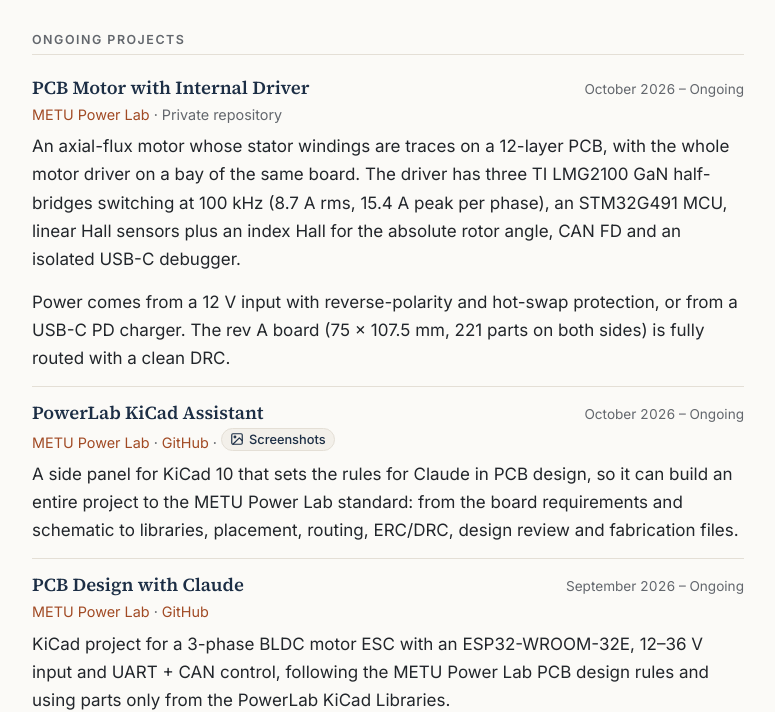
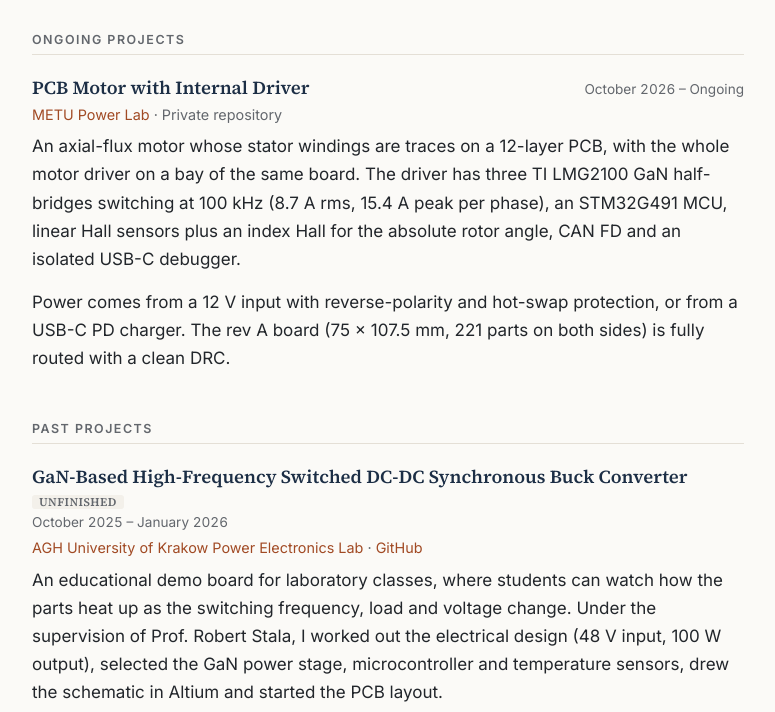
Before and after one commit to ekremturanfirat/ekremturanfirat.github.io, a plain HTML site: page projects/index.html in a window 1280 px wide. Shown: the part 267-979 px from the top of the page, without its empty margins (252-1027 px from the left). Drawn offline with Linux system fonts and the light colour scheme.

Commit message:
Move KiCad Assistant to Tools & Libraries
Drop it from the home and CV project lists, and fold the
PCB Design with Claude entry into it as an example board link.

Co-Authored-By: Claude Opus 5.5 <noreply@anthropic.com>

```diff
--- a/projects/index.html
+++ b/projects/index.html
@@ -47,24 +47,6 @@
             <p class="entry-meta"><a href="https://odtu.github.io/" target="_blank" rel="noopener noreferrer">METU Power Lab</a> · <span class="muted">Private repository</span></p>
             <p>An axial-flux motor whose stator windings are traces on a 12-layer PCB, with the whole motor driver on a bay of the same board. The driver has three TI LMG2100 GaN half-bridges switching at 100 kHz (8.7 A rms, 15.4 A peak per phase), an STM32G491 MCU, linear Hall sensors plus an index Hall for the absolute rotor angle, CAN FD and an isolated USB-C debugger.</p>
             <p>Power comes from a 12 V input with reverse-polarity and hot-swap protection, or from a USB-C PD charger. The rev A board (75 × 107.5 mm, 221 parts on both sides) is fully routed with a clean DRC.</p>
-        </div>
-
-        <div class="entry">
-            <div class="entry-head">
-                <h3>PowerLab KiCad Assistant</h3>
-                <span class="date">October 2026 – Ongoing</span>
-            </div>
-            <p class="entry-meta"><a href="https://odtu.github.io/" target="_blank" rel="noopener noreferrer">METU Power Lab</a> · <a href="https://github.com/odtu/PowerLabKiCadAssistant" target="_blank" rel="noopener noreferrer">GitHub</a> · <a class="photos-btn" href="/projects/ProjectsImages/KiCadAssistant/hero.webp" data-photos="/projects/ProjectsImages/KiCadAssistant/hero.webp, /projects/ProjectsImages/KiCadAssistant/panel.webp, /projects/ProjectsImages/KiCadAssistant/placement.gif, /projects/ProjectsImages/KiCadAssistant/block-plan.webp, /projects/ProjectsImages/KiCadAssistant/routing-by-hand.gif, /projects/ProjectsImages/KiCadAssistant/hand-vs-router.webp" data-title="PowerLab KiCad Assistant" data-captions="Claude inside KiCad | The panel: suggestions, autorouting, checking a footprint against a datasheet | Placement, block by block | The block plan card | Routing by hand, connection by connection | Hand routing vs the PowerLab router" data-credit="METU Power Lab · github.com/odtu/PowerLabKiCadAssistant"><svg viewBox="0 0 24 24" fill="none" stroke="currentColor" stroke-width="2" stroke-linecap="round" stroke-linejoin="round" aria-hidden="true"><rect x="3" y="3" width="18" height="18" rx="2"/><circle cx="8.5" cy="8.5" r="1.5"/><path d="m21 15-5-5L5 21"/></svg>Screenshots</a></p>
-            <p>A side panel for KiCad 10 that sets the rules for Claude in PCB design, so it can build an entire project to the METU Power Lab standard: from the board requirements and schematic to libraries, placement, routing, ERC/DRC, design review and fabrication files.</p>
-        </div>
-
-        <div class="entry">
-            <div class="entry-head">
-                <h3>PCB Design with Claude</h3>
-                <span class="date">September 2026 – Ongoing</span>
-            </div>
-            <p class="entry-meta"><a href="https://odtu.github.io/" target="_blank" rel="noopener noreferrer">METU Power Lab</a> · <a href="https://github.com/odtu/PCBDesignWClaude" target="_blank" rel="noopener noreferrer">GitHub</a></p>
-            <p>KiCad project for a 3-phase BLDC motor ESC with an ESP32-WROOM-32E, 12–36 V input and UART + CAN control, following the METU Power Lab PCB design rules and using parts only from the PowerLab KiCad Libraries.</p>
         </div>
 
         <h2>Past Projects</h2>
@@ -137,6 +119,15 @@
 
         <div class="entry">
             <div class="entry-head">
+                <h3>PowerLab KiCad Assistant</h3>
+                <span class="date">September 2026 – Ongoing</span>
+            </div>
+            <p class="entry-meta"><a href="https://odtu.github.io/" target="_blank" rel="noopener noreferrer">METU Power Lab</a> · <a href="https://github.com/odtu/PowerLabKiCadAssistant" target="_blank" rel="noopener noreferrer">GitHub</a> · <a href="https://github.com/odtu/PCBDesignWClaude" target="_blank" rel="noopener noreferrer">Example board</a> · <a class="photos-btn" href="/projects/ProjectsImages/KiCadAssistant/hero.webp" data-photos="/projects/ProjectsImages/KiCadAssistant/hero.webp, /projects/ProjectsImages/KiCadAssistant/panel.webp, /projects/ProjectsImages/KiCadAssistant/placement.gif, /projects/ProjectsImages/KiCadAssistant/block-plan.webp, /projects/ProjectsImages/KiCadAssistant/routing-by-hand.gif, /projects/ProjectsImages/KiCadAssistant/hand-vs-router.webp" data-title="PowerLab KiCad Assistant" data-captions="Claude inside KiCad | The panel: suggestions, autorouting, checking a footprint against a datasheet | Placement, block by block | The block plan card | Routing by hand, connection by connection | Hand routing vs the PowerLab router" data-credit="METU Power Lab · github.com/odtu/PowerLabKiCadAssistant"><svg viewBox="0 0 24 24" fill="none" stroke="currentColor" stroke-width="2" stroke-linecap="round" stroke-linejoin="round" aria-hidden="true"><rect x="3" y="3" width="18" height="18" rx="2"/><circle cx="8.5" cy="8.5" r="1.5"/><path d="m21 15-5-5L5 21"/></svg>Screenshots</a></p>
+            <p>A side panel for KiCad 10 that sets the rules for Claude in PCB design, so it can build an entire project to the METU Power Lab standard: from the board requirements and schematic to libraries, placement, routing, ERC/DRC, design review and fabrication files.</p>
+        </div>
+
+        <div class="entry">
+            <div class="entry-head">
                 <h3>Altium Libraries</h3>
                 <span class="date">June 2024</span>
             </div>
```
Also changed, not shown: cv/index.html (+0 -9 lines), index.html (+0 -9 lines).
